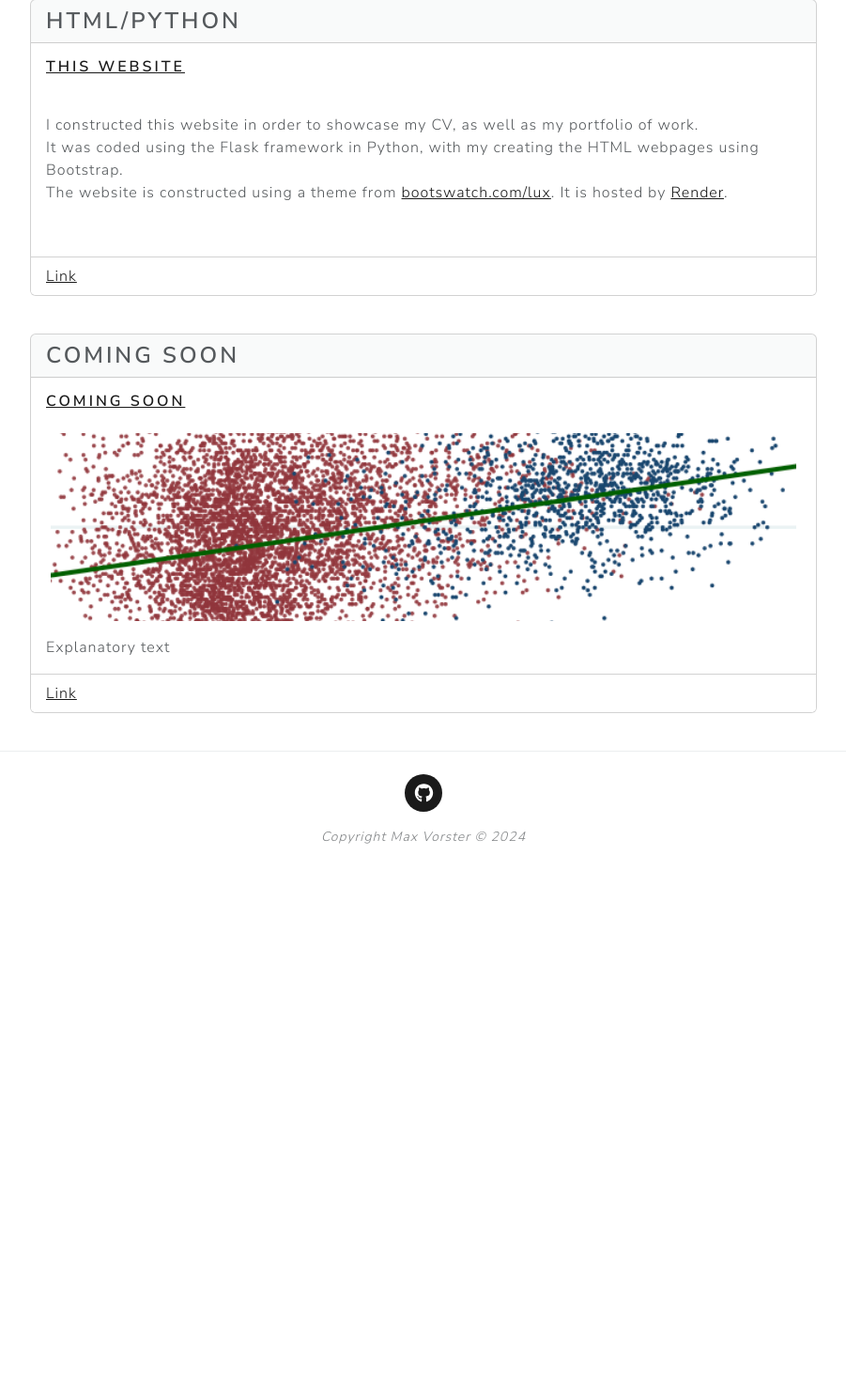
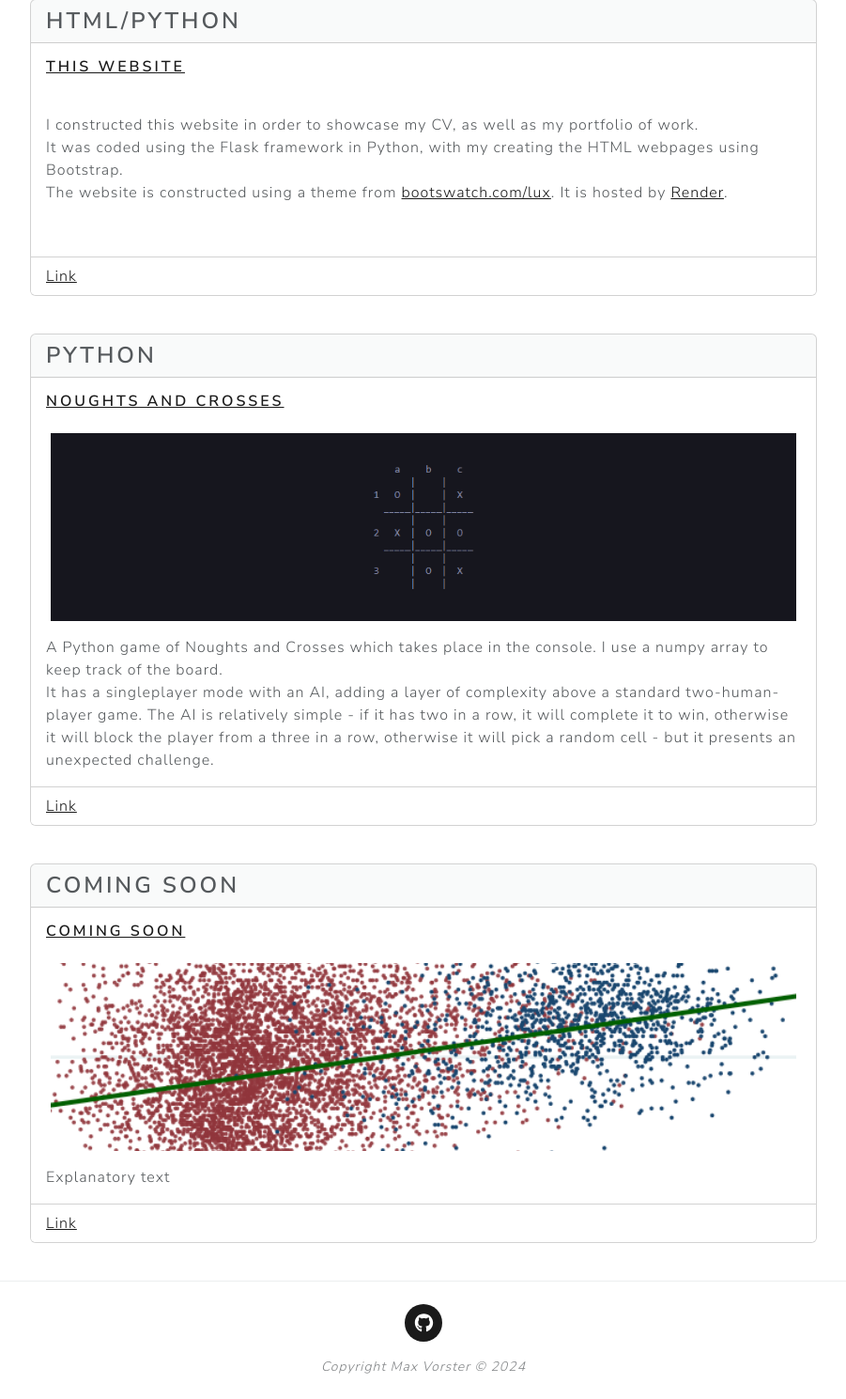
Before and after one commit to AreaXimus1/cv-website, a Flask app: page /python-portfolio in a window 1280 px wide. Shown: the part 281-1770 px from the top of the page at 94% size, without its empty margins (189-1090 px from the left). Before the commit the page ends 1179 px from the top, so only its background shows below. Run offline with Flask 3, Linux system fonts and the light colour scheme; some libraries are stand-ins or nearby versions.

Commit message:
Updating code portfolio to include noughts and crosses

```diff
--- a/templates/python_portfolio.html
+++ b/templates/python_portfolio.html
@@ -27,14 +27,37 @@
 
 
             <div class="card mb-3">
+                <h3 class="card-header">Python</h3>
+                <div class="card-body">
+                    <a href="https://github.com/AreaXimus1/noughts-and-crosses" target="_blank" text-decoration="none">
+                        <h5 class="card-title">Noughts and Crosses</h5>
+                    </a>
+                </div>
+                    <div class="text-center">
+                    <a href="https://github.com/AreaXimus1/noughts-and-crosses" target="_blank" >
+                        <image style="object-fit: cover;" src="{{ url_for('static', filename='images/code_portfolio/Noughts and Crosses.png') }}" height="200", width="95%">
+                    </a>
+                </div>
+                <div class="card-body">
+                    <p class="card-text">A Python game of Noughts and Crosses which takes place in the console. I use a numpy array to keep track of the board.<br>It has a singleplayer mode with an AI, adding a layer of complexity above a standard two-human-player game. The AI is relatively simple - if it has two in a row, it will complete it to win, otherwise it will block the player from a three in a row, otherwise it will pick a random cell - but it presents an unexpected challenge.</p>
+                </div>
+                <ul class="list-group list-group-flush">
+                    <li class="list-group-item"><a href="https://github.com/AreaXimus1/noughts-and-crosses" target="_blank" >Link</a></li>
+                </ul>
+            </div>
+
+            <br>
+
+
+            <div class="card mb-3">
                 <h3 class="card-header">Coming soon</h3>
                 <div class="card-body">
-                    <a href="{{ url_for('health_inequalities') }}" text-decoration="none">
+                    <a href="#" text-decoration="none" target="_blank" >
                         <h5 class="card-title">Coming soon</h5>
                     </a>
                 </div>
                     <div class="text-center">
-                    <a href="{{ url_for('health_inequalities') }}">
+                    <a href="#" target="_blank" >
                         <image style="object-fit: cover;" src="{{ url_for('static', filename='images/health_inequalities/area cropped.png') }}" height="200", width="95%">
                     </a>
                 </div>
@@ -42,14 +65,11 @@
                     <p class="card-text">Explanatory text</p>
                 </div>
                 <ul class="list-group list-group-flush">
-                    <li class="list-group-item"><a href="{{ url_for('health_inequalities') }}">Link</a></li>
+                    <li class="list-group-item"><a href="#" target="_blank" >Link</a></li>
                 </ul>
             </div>
 
             <br>
-
-
-
 
 
             </div>
```
Also changed, not shown: static/images/code_portfolio/Noughts and crosses.png (added).
